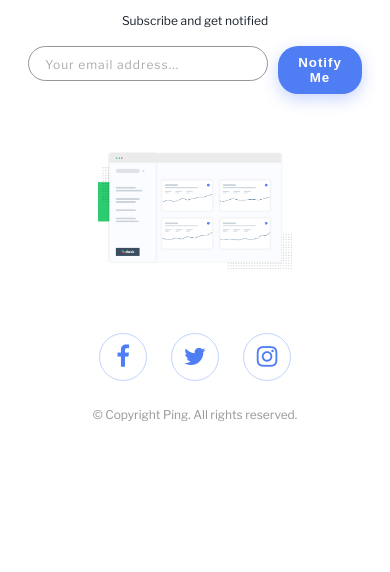
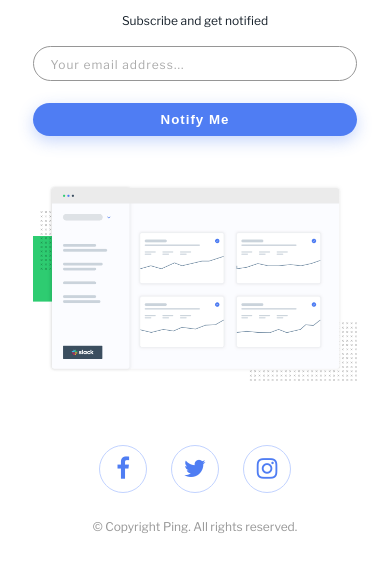
Before and after one commit to gautam3333/ping-landing-page, a plain HTML site: page index.html in a window 390 px wide. Shown: the part 114-686 px from the top of the page. Drawn offline with nearby package versions, Linux system fonts and the light colour scheme.

Commit message:
add media query for 512px breakpoint

```diff
--- a/css/media-queries.css
+++ b/css/media-queries.css
@@ -1,3 +1,22 @@
+/***** MAX-WIDTH: 512px *****/
+@media (max-width: 51.2rem) {
+  form {
+    display: block;
+  }
+
+  .email-box input {
+    width: 100%;
+  }
+
+  form button {
+    width: 100%;
+  }
+
+  .dashboard-image img {
+    width: 100%;
+  }
+}
+
 /***** MAX-WIDTH: 384px *****/
 @media (max-width: 384px) {
   form {
```
